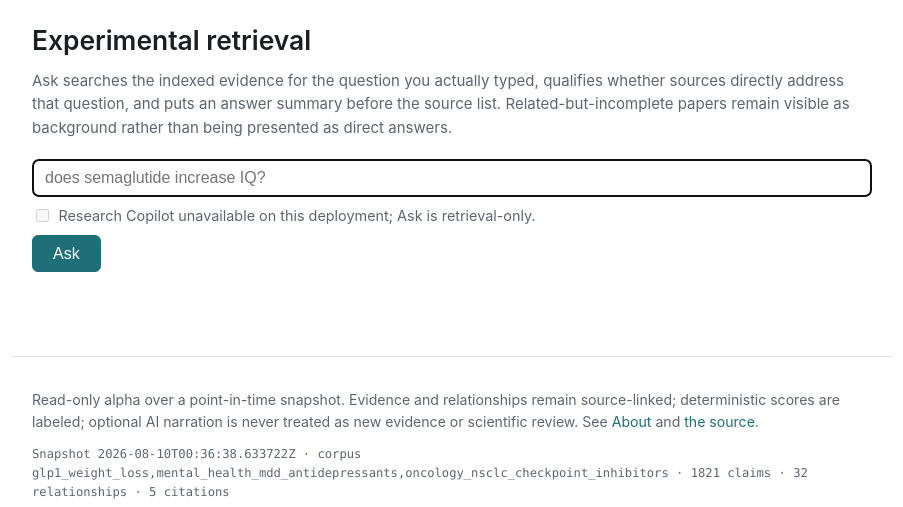
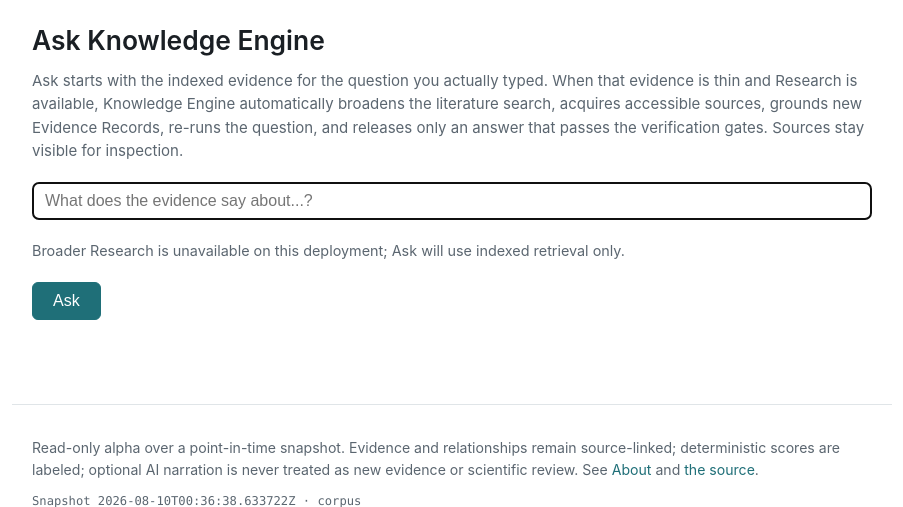
Before and after one commit to jweter/knowledge-engine-web, a FastAPI app: page /ask in a window 1280 px wide. Shown: the part 59-566 px from the top of the page, without its empty margins (188-1091 px from the left). Run offline with FastAPI, Linux system fonts and the light colour scheme; parts of the project's set-up code (start-up, migrations or seed data) failed here and were passed over; some libraries are stand-ins or nearby versions.

Commit message:
Make Research the default Ask behavior (#113)
* Add temporary workflow for Ask research-default fix

* Add temporary repair workflow for Ask patch runner

* Remove failed temporary repair workflow

* Repair Ask research-default patch runner

* Make Research the default Ask behavior

* Remove temporary Ask patch workflow

* Type default Ask research regression tests

* Add temporary workflow to update Ask contract tests

* Update Ask tests for Research-first behavior

* Remove temporary Ask contract test workflow

---------

Co-authored-by: github-actions[bot] <41898282+github-actions[bot]@users.noreply.github.com>

```diff
--- a/knowledge_engine_web/main.py
+++ b/knowledge_engine_web/main.py
@@ -688,7 +688,11 @@ def _citation_entries_for_session_report(
 
 @app.get("/ask", response_class=HTMLResponse)
 def ask(
-    request: Request, q: str = "", synthesize: bool = False, session_id: str = ""
+    request: Request,
+    q: str = "",
+    synthesize: bool | None = None,
+    quick: bool = False,
+    session_id: str = "",
 ) -> HTMLResponse:
     """Answer a natural-language research question: ranked papers, plus per-claim confidence.
 
@@ -700,11 +704,12 @@ def ask(
     claim exists for them -- never a new number, never a judgment this
     project invents for the occasion.
 
-    `synthesize=1` is the one opt-in exception: when the complete local
-    Research Copilot runtime is available, `knowledge-engine-ai` runs its
-    durable retrieval, narration, verification, and close-gate workflow.
-    This page still shows its own deterministic retrieval independently,
-    including whenever the optional AI runtime is unavailable.
+    Research is the default Ask behavior whenever the complete local Research
+    Copilot runtime is available. Indexed retrieval still renders immediately,
+    then bounded research continues when coverage is thin. `quick=1` (or the
+    legacy explicit `synthesize=0`) is the deliberate retrieval-only opt-out.
+    When Research capability is unavailable, Ask fails honestly back to
+    deterministic indexed retrieval rather than pretending broader research ran.
     """
 
     settings = Settings()
@@ -721,6 +726,7 @@ def ask(
                 "results": None,
                 "synthesis_available": synthesis_available,
                 "synthesize_requested": False,
+                "quick_requested": False,
                 "synthesis_unavailable_notice": None,
                 "copilot_result": None,
                 "copilot_error": None,
@@ -744,10 +750,17 @@ def ask(
         for paper in papers
     ]
 
-    synthesize_requested = synthesize and synthesis_available
+    # Research is the normal Ask product. `synthesize` remains a backward-
+    # compatible tri-state query parameter: absent means the Research-first
+    # default, explicit true preserves old Research links, and explicit false
+    # remains a retrieval-only escape hatch. `quick=1` is the human-readable
+    # retrieval-only control exposed by the current UI.
+    research_requested = not quick and synthesize is not False
+    synthesize_requested = research_requested and synthesis_available
     synthesis_unavailable_notice = (
-        "Research Copilot is unavailable on this deployment. Retrieval results are shown below."
-        if synthesize and not synthesis_available
+        "Broader Research is unavailable on this deployment. Indexed retrieval results are "
+        "shown below."
+        if research_requested and not synthesis_available
         else None
     )
     copilot_result = None
@@ -822,6 +835,7 @@ def ask(
             "results": results,
             "synthesis_available": synthesis_available,
             "synthesize_requested": synthesize_requested,
+            "quick_requested": quick or synthesize is False,
             "synthesis_unavailable_notice": synthesis_unavailable_notice,
             "copilot_result": copilot_result,
             "copilot_error": copilot_error,
--- a/knowledge_engine_web/templates/ask.html
+++ b/knowledge_engine_web/templates/ask.html
@@ -1,12 +1,12 @@
 {% extends "base.html" %}
 {% block title %}Knowledge Engine -- Ask{% endblock %}
 {% block content %}
-<h1>Experimental retrieval</h1>
+<h1>Ask Knowledge Engine</h1>
 <p class="disclaimer">
-  Ask searches the indexed evidence for the question you actually typed, qualifies whether
-  sources directly address that question, and puts an answer summary before the source list.
-  Related-but-incomplete papers remain visible as background rather than being presented as
-  direct answers.
+  Ask starts with the indexed evidence for the question you actually typed. When that evidence
+  is thin and Research is available, Knowledge Engine automatically broadens the literature
+  search, acquires accessible sources, grounds new Evidence Records, re-runs the question, and
+  releases only an answer that passes the verification gates. Sources stay visible for inspection.
 </p>
 
 <form method="get" action="/ask" class="ask-form" id="ask-form">
@@ -16,19 +16,19 @@
     id="q"
     name="q"
     value="{{ question }}"
-    placeholder="does semaglutide increase IQ?"
+    placeholder="What does the evidence say about...?"
     autofocus
   />
   {% if synthesis_available %}
+  <p class="disclaimer"><strong>Research is on by default.</strong> Ask will broaden beyond the local index when the evidence is thin.</p>
   <label class="ask-synthesize-toggle">
-    <input type="checkbox" name="synthesize" value="1" {% if synthesize_requested %}checked{% endif %} />
-    Also run Research Copilot — Research mode: broaden thin coverage, ground new evidence, and verify the answer
+    <input type="checkbox" name="quick" value="1" {% if quick_requested %}checked{% endif %} />
+    Fast indexed search only — skip broader research
   </label>
   {% else %}
-  <label class="ask-synthesize-toggle is-unavailable">
-    <input type="checkbox" disabled aria-disabled="true" />
-    Research Copilot unavailable on this deployment; Ask is retrieval-only.
-  </label>
+  <p class="ask-synthesize-toggle is-unavailable">
+    Broader Research is unavailable on this deployment; Ask will use indexed retrieval only.
+  </p>
   {% endif %}
   <button type="submit" id="ask-submit">Ask</button>
   <p class="ask-running-status" id="ask-running-status" role="status" aria-live="polite" hidden>
@@ -484,8 +484,8 @@
     const status = document.getElementById("ask-running-status");
     if (form && submit && status) {
       form.addEventListener("submit", () => {
-        const copilot = form.querySelector('input[name="synthesize"]:checked');
-        if (!copilot) return;
+        const quick = form.querySelector('input[name="quick"]:checked');
+        if (quick) return;
         submit.disabled = true;
         submit.setAttribute("aria-busy", "true");
         submit.textContent = "Working";
```
Also changed, not shown: docs/ASK_PRODUCT_CONTRACT.md (+5 -1 lines), docs/ai_o14_capability_gated_ask.md (+4 -2 lines), docs/project-status.yaml (+4 -4 lines), tests/test_ask_research_default.py (added, +96 -0 lines), tests/test_main.py (+14 -12 lines).
